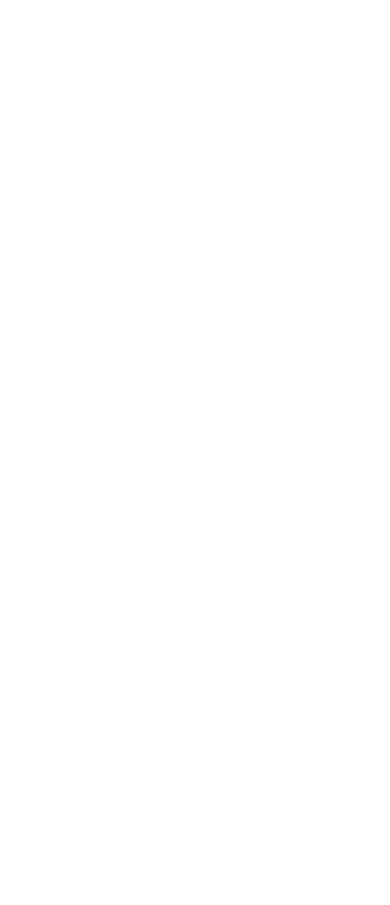
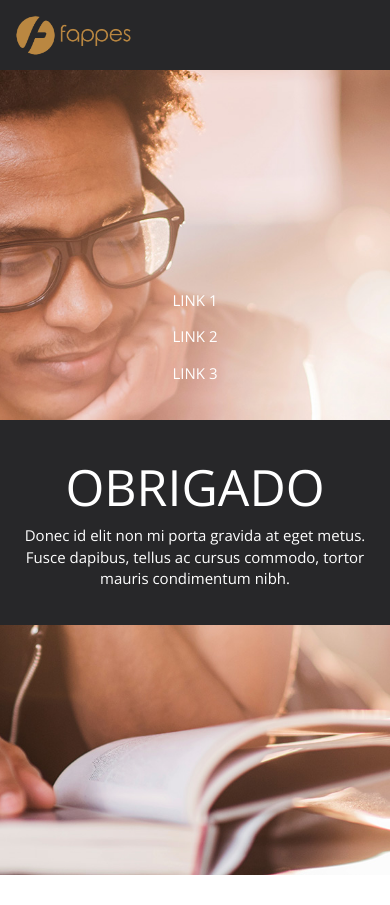
Before and after one commit to arceliver/xp-aula-01, a plain HTML site: page thank_you.html in a window 390 px wide. Before the commit the page ends 844 px from the top, so only its background shows below. Drawn offline with nearby package versions, Linux system fonts and the light colour scheme.

Commit message:
Pagina de obrigado

```diff
--- a/thank_you.html
+++ b/thank_you.html
@@ -0,0 +1,90 @@
+
+<html lang="en" ng-app="xpAula01"><head>
+  <meta charset="utf-8">
+  <meta http-equiv="X-UA-Compatible" content="IE=edge">
+  <meta name="viewport" content="width=device-width, initial-scale=1">
+  <!-- The above 3 meta tags *must* come first in the head; any other head content must come *after* these tags -->
+  <meta name="description" content="">
+  <meta name="author" content="">
+
+  <title>XP - Aula 01</title>
+
+  <!-- Bootstrap core CSS -->
+  <link href="https://maxcdn.bootstrapcdn.com/bootstrap/3.3.7/css/bootstrap.min.css" rel="stylesheet" integrity="sha384-BVYiiSIFeK1dGmJRAkycuHAHRg32OmUcww7on3RYdg4Va+PmSTsz/K68vbdEjh4u" crossorigin="anonymous">
+  <link href="https://maxcdn.bootstrapcdn.com/font-awesome/4.7.0/css/font-awesome.min.css" rel="stylesheet" integrity="sha384-wvfXpqpZZVQGK6TAh5PVlGOfQNHSoD2xbE+QkPxCAFlNEevoEH3Sl0sibVcOQVnN" crossorigin="anonymous">
+  <link href="https://fonts.googleapis.com/css?family=Open+Sans:300,400,600" rel="stylesheet">
+
+  <!-- Custom styles for this template -->
+  <link href="assets/css/style.css" rel="stylesheet">
+  <style>
+  	.navbar {
+    background-color: rgb(39, 39, 41);
+    min-height: 70px;
+	}
+	.back-call {
+    background-color: rgb(39, 39, 41);
+	}
+	a{
+		color: #fff;
+	}
+	a:hover{
+		color: rgb(39, 39, 41);
+	}
+
+  </style>
+</head>
+
+<body ng-controller="MainCtrl">
+
+  <nav class="navbar navbar-fixed-top">
+    <div class="container">
+      <div class="navbar-header">
+        <a class="navbar-brand" href="#">
+          <img class="logo" src="assets/img/logo-color.png"/>
+        </a>
+      </div>
+    </div>
+  </nav>
+
+
+  <div class="jumbotron hero-fappes">
+    <div class="container">
+      <div class="row">
+        <div class="col-md-5 back-call" style="background-color: rgba(39, 39, 41, 0);">
+          <h1>
+
+          </h1>
+          <a href=""><p>LINK 1</p></a>
+          <a href=""><p>LINK 2</p></a>
+          <a href=""><p>LINK 3</p></a>
+        </div>
+        <div class="col-md-2"></div>
+        <div class="col-md-5 back-call">
+          <h1>
+            OBRIGADO
+          </h1>
+          <p>Donec id elit non mi porta gravida at eget metus. Fusce dapibus, tellus ac cursus commodo, tortor mauris condimentum nibh. </p>
+        </div>
+      </div>
+      <!-- <p>This is a template for a simple marketing or informational website. It includes a large callout called a jumbotron and three supporting pieces of content. Use it as a starting point to create something more unique.</p> -->
+      <!-- <p><a class="btn btn-primary btn-lg" href="#" role="button">Learn more »</a></p> -->
+    </div>
+  </div>
+
+
+
+
+    <!-- Bootstrap core JavaScript
+      ================================================== -->
+      <!-- Placed at the end of the document so the pages load faster -->
+      <script
+      src="https://code.jquery.com/jquery-3.2.1.min.js"
+      integrity="sha256-hwg4gsxgFZhOsEEamdOYGBf13FyQuiTwlAQgxVSNgt4="
+      crossorigin="anonymous"></script>
+      <script src="https://cdnjs.cloudflare.com/ajax/libs/angular.js/1.6.5/angular.min.js" integrity="sha256-zBy1l2WBAh2vPF8rnjFMUXujsfkKjya0Jy5j6yKj0+Q=" crossorigin="anonymous"></script>
+      <script src="https://maxcdn.bootstrapcdn.com/bootstrap/3.3.7/js/bootstrap.min.js" integrity="sha384-Tc5IQib027qvyjSMfHjOMaLkfuWVxZxUPnCJA7l2mCWNIpG9mGCD8wGNIcPD7Txa" crossorigin="anonymous"></script>
+      <script src="assets/js/script.js"></script>
+
+
+    </body>
+    </html>
```
Also changed, not shown: index.html (+1 -1 lines).
